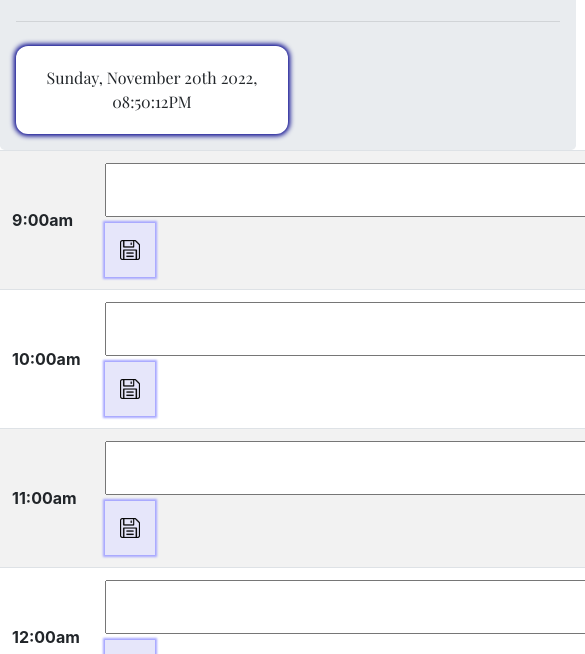
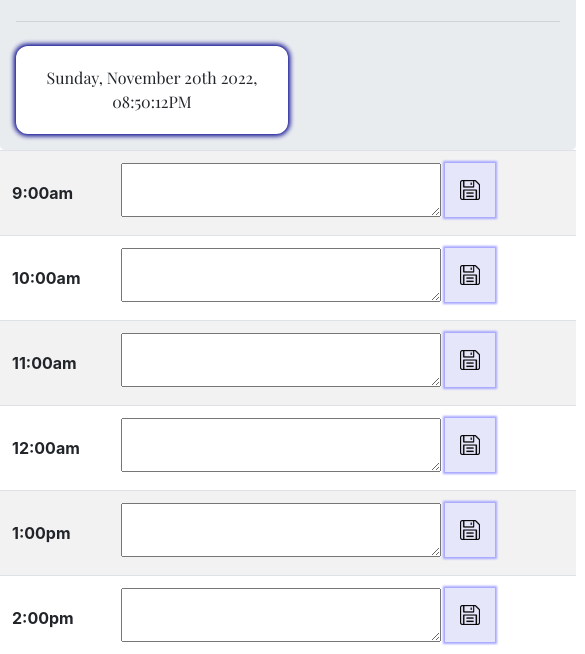
Before and after one commit to Amandagl1/Project-Tracker, a plain HTML site: page index.html in a window 390 px wide. Shown: the part 124-778 px from the top of the page, 585 px wide, since content can reach past the window. Drawn offline with nearby package versions, Linux system fonts and the light colour scheme.

Commit message:
Styled textarea in css.

```diff
--- a/assets/css/style.css
+++ b/assets/css/style.css
@@ -13,7 +13,7 @@ html {
 /* Styling the create button inside the modal */
 .btn-primary {
     background-color: rgb(1, 1, 201);
-    box-shadow:  0 0 4px 1px black;
+    box-shadow: 0 0 4px 1px black;
     border: none;
 }
 
@@ -75,6 +75,7 @@ header h1 {
     vertical-align: middle;
 }
 
+
 /* Positioning save button in the middle of table row */
 .save-btn {
     vertical-align: top;
@@ -94,3 +95,28 @@ header h1 {
 img {
     vertical-align: sub;
 }
+
+/* Resizing the textarea when screen size reduces */
+@media screen and (min-width: 1076px) {
+    textarea {
+        width: 50em;
+    }
+}
+
+@media screen and (max-width: 992px) {
+    textarea {
+        width: 35em;
+    }
+}
+
+@media screen and (max-width: 768px) {
+    textarea {
+        width: 24em;
+    }
+}
+
+@media screen and (max-width: 576px) {
+    textarea {
+        width: 20em;
+    }
+}
```
